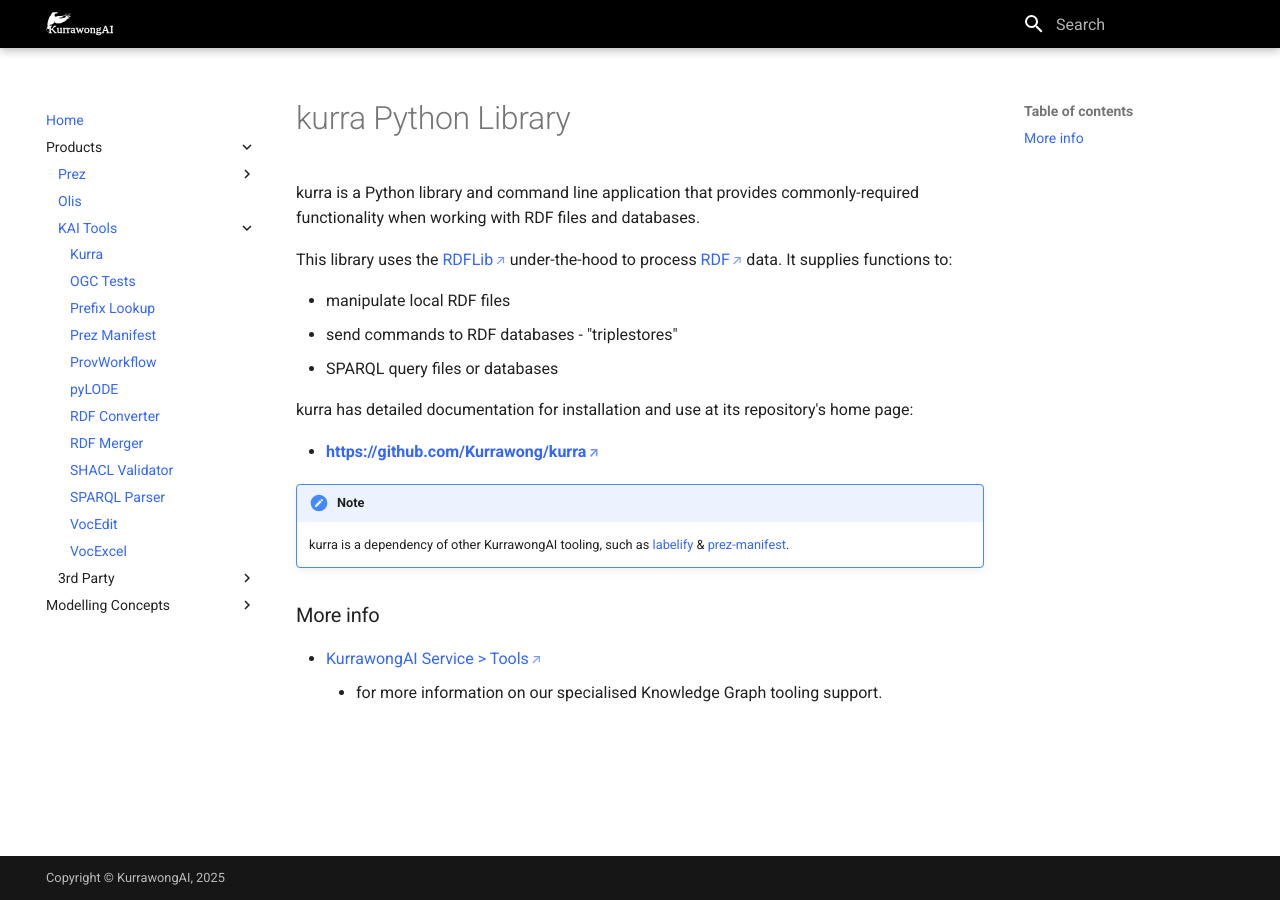
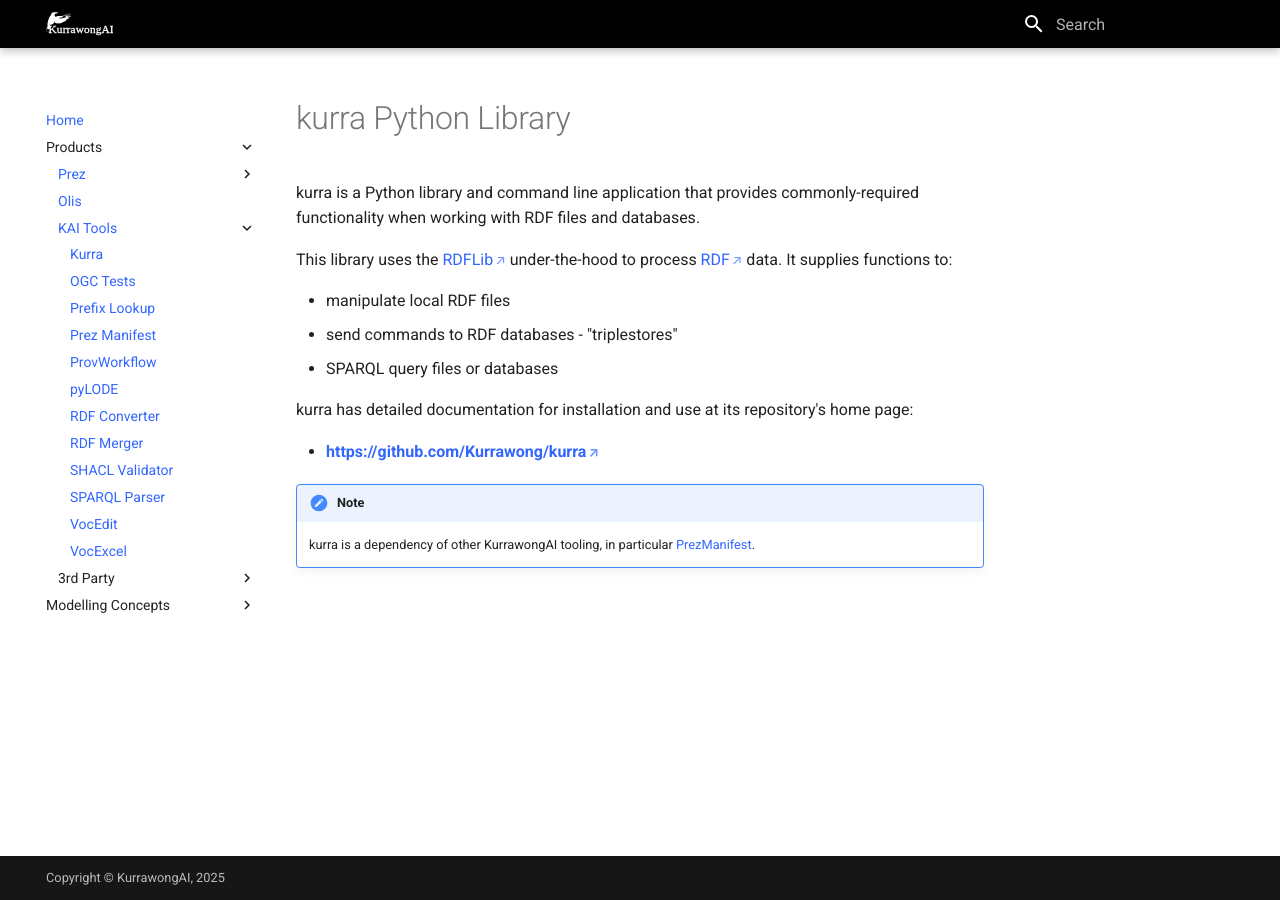
Before and after one commit to Kurrawong/docs, an MkDocs documentation site: the page built from docs/products/tools/kurra.md, in a window 1280 px wide. Built offline with MkDocs 1.6.1 and Material for MkDocs 9.7.7, drawn with Linux system fonts in a browser that asks for light colours.

Commit message:
improve kurra note

```diff
--- a/docs/products/tools/kurra.md
+++ b/docs/products/tools/kurra.md
@@ -16,10 +16,5 @@
 
 !!! note
 
-    kurra is a dependency of other KurrawongAI tooling, such as [labelify](labelify.md) &
-	[prez-manifest](../prez/manifest.md).
-
-### More info
-
-* [KurrawongAI Service > Tools](https://kurrawong.ai/services/tools)
-    * for more information on our specialised Knowledge Graph tooling support.
+    kurra is a dependency of other KurrawongAI tooling, in particular
+	[PrezManifest](../prez/manifest.md).
```
